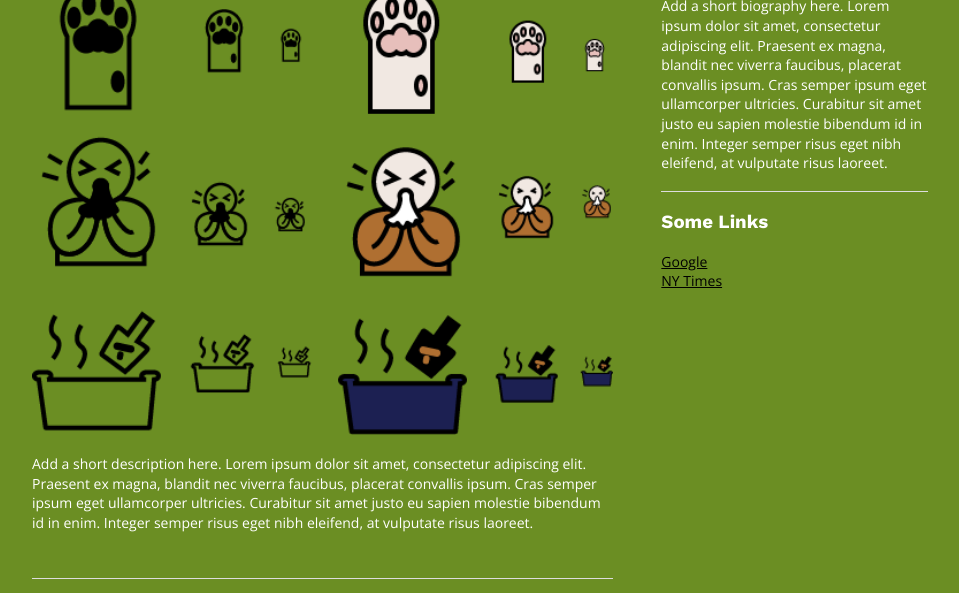
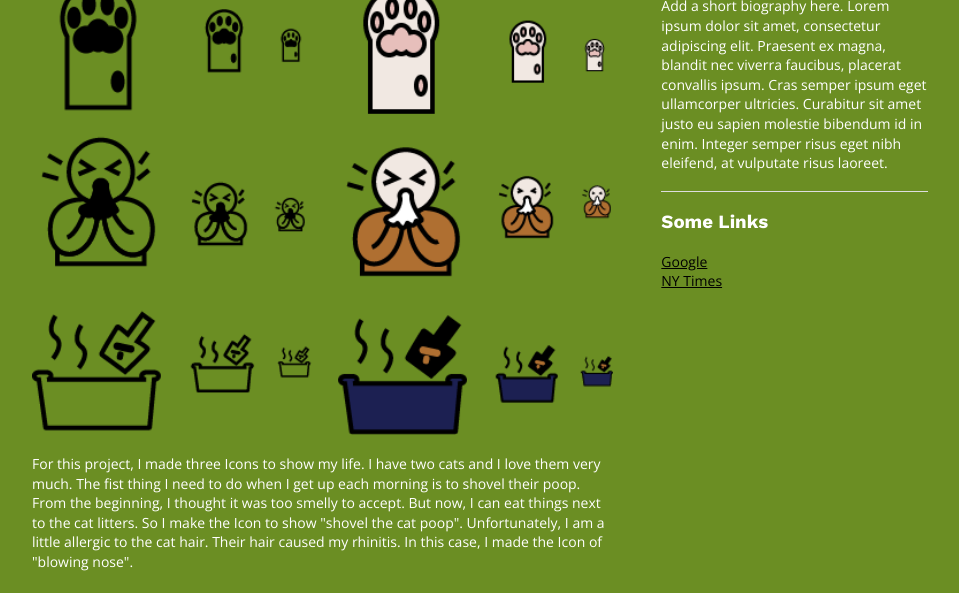
Before and after one commit to Binghamton-University-Design/web-journal-xchen1833, a plain HTML site: page index.html in a window 1280 px wide. Shown: the part 359-952 px from the top of the page, without its empty margins (160-1119 px from the left). Drawn offline with nearby package versions, Linux system fonts and the light colour scheme.

Commit message:
test icon

```diff
--- a/index.html
+++ b/index.html
@@ -33,7 +33,8 @@
 					<p class="date">September 4, 2019</p>
 					<h2>Project 2: Personal Icon</h2>
 					<p><img src="IMAGE/P2.png" ></p>
-					<p>Add a short description here. Lorem ipsum dolor sit amet, consectetur adipiscing elit. Praesent ex magna, blandit nec viverra faucibus, placerat convallis ipsum. Cras semper ipsum eget ullamcorper ultricies. Curabitur sit amet justo eu sapien molestie bibendum id in enim. Integer semper risus eget nibh eleifend, at vulputate risus laoreet.
+					<p>For this project, I made three Icons to show my life. I have two cats and I love them very much. The fist thing I need to do when I get up each morning is to shovel their poop. From the beginning, I thought it was too smelly to accept. But now, I can eat things next to the cat litters. So I make the Icon to show "shovel the cat poop".
+						Unfortunately, I am a little allergic to the cat hair. Their hair caused my rhinitis. In this case, I made the Icon of "blowing nose".
 					</p>
 				</div>
 				<!-- End item -->
```
